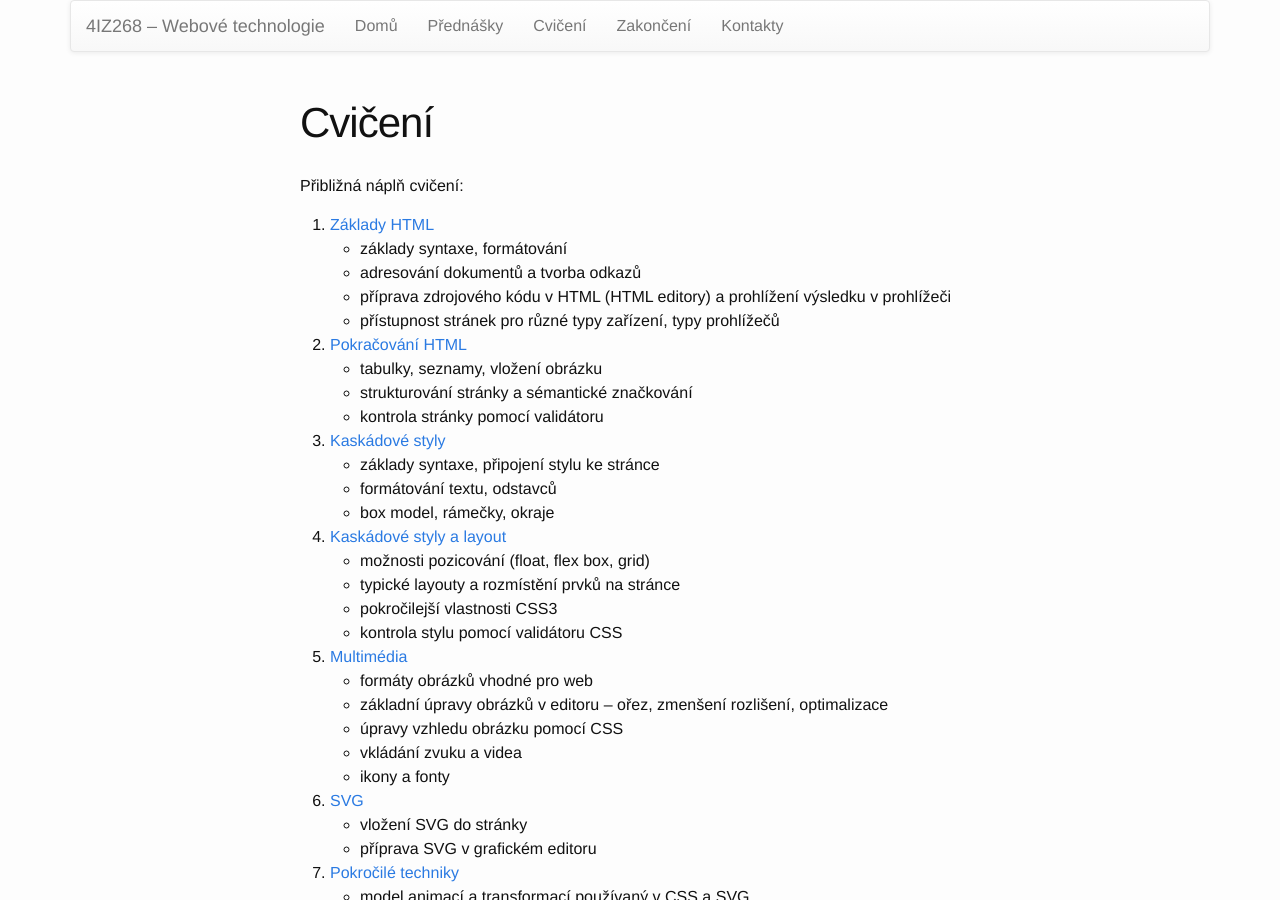
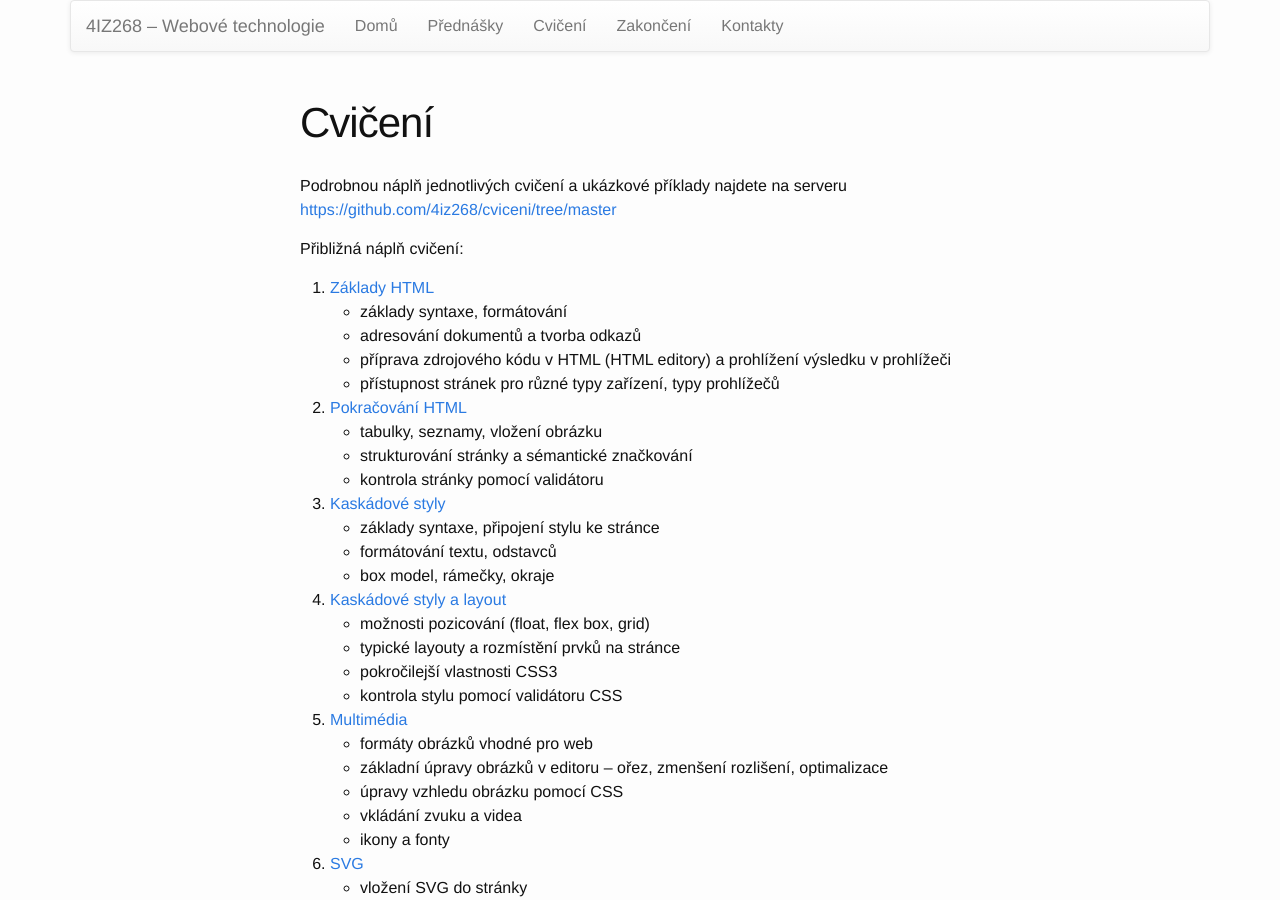
Before and after one commit to 4iz268/4iz268.github.io, a Jekyll site: the page built from cviceni/index.md, in a window 1280 px wide and 900 px high. Built offline with Jekyll 4.4.1, drawn with Linux system fonts in a browser that asks for light colours; nearby versions of some CDN libraries.

Commit message:
Přidán odkaz na cvičení

```diff
--- a/cviceni/index.md
+++ b/cviceni/index.md
@@ -2,6 +2,9 @@
 layout: page
 title:  "Cvičení"
 ---
+
+Podrobnou náplň jednotlivých cvičení a ukázkové příklady najdete
+na serveru [https://github.com/4iz268/cviceni/tree/master](https://github.com/4iz268/cviceni/tree/master)
 
 Přibližná náplň cvičení:
 
```
